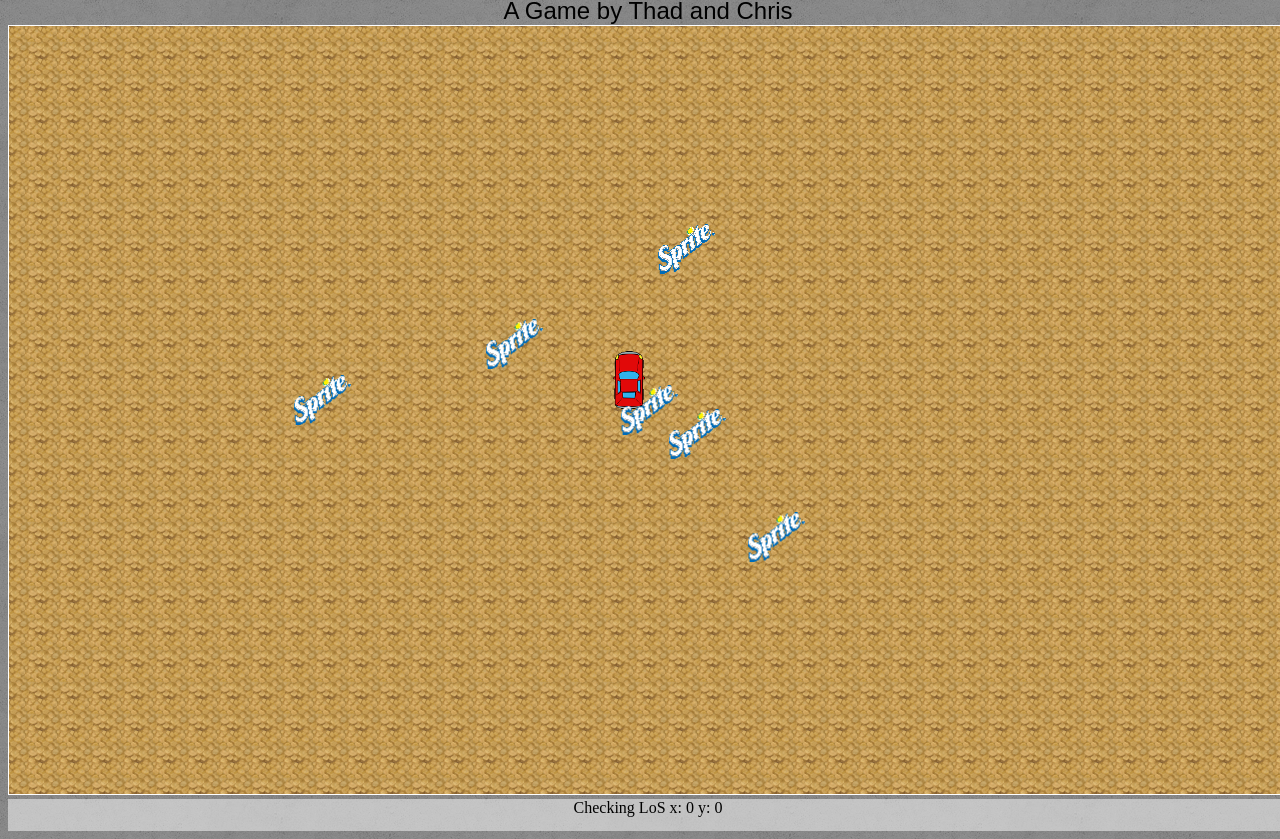
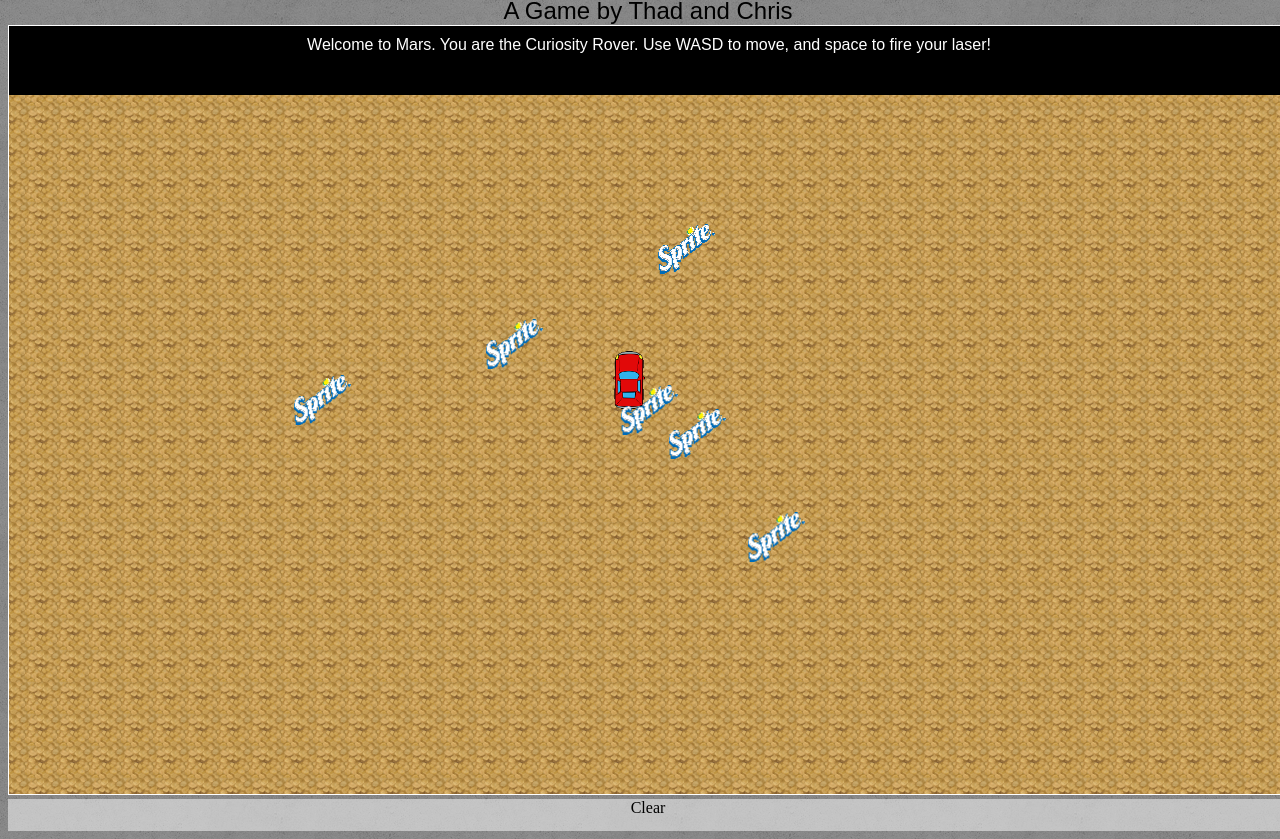
Before and after one commit to chrisblatchley/love-and-curiosity, a plain HTML site: page index.html in a window 1280 px wide. Shown: the part 59-898 px from the top of the page. Drawn offline with Linux system fonts and the light colour scheme; animation ran at ten frames a second.

Commit message:
added layover

```diff
--- a/css/style.css
+++ b/css/style.css
@@ -19,6 +19,25 @@ h1, h2 {
 	margin: 0 auto 0 auto;
 }
 
+#canvas-wrapper {
+	position:relative;
+}
+
+#overlay {
+	position:absolute;
+	top: 1px;
+	left:1px;
+	width: 1280px;
+	height: 59px;
+	background-color: #000;
+	color: #fff;
+	text-align: center;
+	padding-top: 10px;
+	display: none;
+	font-family: sans-serif;
+	font-weight: lighter;
+}
+
 #game {
 	width: 1280px;
 	height: 768px;
--- a/index.html
+++ b/index.html
@@ -11,8 +11,12 @@
 		<div id="main">
 			<h1>Love and Curiosity</h1>
 			<h2>A Game by Thad and Chris</h2>
-			<canvas id="game">
-			</canvas>
+			<div id="canvas-wrapper">
+				<canvas id="game"></canvas>
+				<div id="overlay">
+					Hello World!
+				</div>
+			</div>
 			<div id="message">
 				Empty for now.
 			</div>
--- a/js/game.js
+++ b/js/game.js
@@ -69,6 +69,14 @@ Array.prototype.removeObject = function(object) {
 }
 
 //
+// Fade in Top Message
+function displayMessage(message, time) {
+	var overlay = $("#overlay");
+	overlay.html(message);
+	overlay.fadeIn(2000).delay(time).fadeOut(2000);
+}
+
+//
 // Game Functions
 //
 
@@ -82,6 +90,9 @@ function initGame() {
 	// Set canvas proper width and height
 	canvas.width = $("#game").width();
 	canvas.height = $("#game").height();
+
+	// Display Welcome Message
+	displayMessage("Welcome to Mars. You are the Curiosity Rover. Use WASD to move, and space to fire your laser!", 5000);
 
 	// Setup player sprite
 	player = new Sprite();
@@ -99,7 +110,7 @@ function initGame() {
 		spawnNPC();
 	}
 
-	$(document).keydown(function (e) { eventQueue.push(e); });
+	$(document).keydown(function (e) { eventQueue.push(e); if(e.which == 32) e.preventDefault(); });
 	$(document).keyup(function (e) { eventQueue.push(e) });
 
 	setInterval(gameLoop, 15);
@@ -220,7 +231,7 @@ function updateGame() {
 		spriteQueue[i].y = spriteQueue[i].y + Math.cos(Math.atan2(player.x - (spriteQueue[i].x + spriteQueue[i].image.width / 2), player.y - (spriteQueue[i].y + spriteQueue[i].image.height / 2))) * spriteQueue[i].speed;
 	};
 
-	console.log(hasLoS(0, canvas.width, 0, canvas.height));
+	hasLoS(canvas.width, 0, canvas.height, 0);
 }
 
 //
@@ -252,7 +263,7 @@ function drawScreen() {
 
 	// Draw Lasers
 	ctx.strokeStyle = "red";
-	ctx.lineWidth = 2;
+	ctx.lineWidth = 3;
 	ctx.beginPath();
 	for (var i = laserQueue.length - 1; i >= 0; i--) {
 		var l = laserQueue[i];
@@ -405,7 +416,7 @@ function respawnNPC() {
 // See if we have a straight shot from one point to another, used for enemy burrowing and projectile decisions.
 function hasLoS(x1, x2, y1, y2)
 {
-	var i, xc, yc, objTheta;
+	var i, xc, yc, objTheta, isClear = true;
 	//First, calculate pythagorean distance between the two points
 	var dist = Math.round(Math.sqrt(Math.pow(x2 - x1, 2) + Math.pow(y2 - y1, 2)));
 
@@ -415,13 +426,17 @@ function hasLoS(x1, x2, y1, y2)
 	//Incrementally check an area to see if there is anything blocking LoS
 	for (i = 0; i < dist; i+=5)
 	{
-		xc = x1 + Math.sin(objTheta) * i;
-		yc = y1 + Math.cos(objTheta) * i;
-		$("#message").html("Checking LoS x: " + xc + " y: " + yc);
-		if(!isCollidingWithObject(xc, yc))
-			return true;
+		xc = x1 - Math.sin(objTheta) * i;
+		yc = y1 - Math.cos(objTheta) * i;
+		if(!isCollidingWithObject(xc, yc) && isClear) {
+			$("#message").html("Clear");
+			isClear = true;
+		} else {
+			$("#message").html("Blocked");
+			isClear = false;
+		}
 	};
-	return false;
+	return isClear;
 }
 
 //*****************************************************************************
@@ -442,7 +457,7 @@ function Laser(x, y, theta) {
 	this.x = x;
 	this.y = y;
 	this.theta = theta;
-	this.size = 5;
+	this.size = 15;
 	this.speed = 20;
 }
 
```
